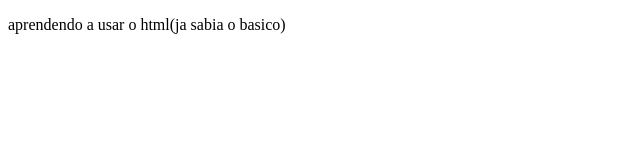
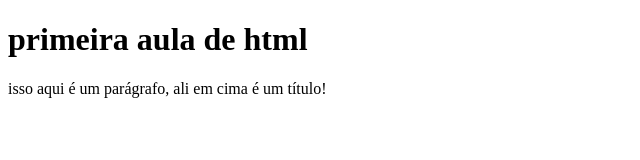
Before and after one commit to vitormntt/introducao-html, a plain HTML site: page index.html in a window 1280 px wide. Shown: the whole page, without its empty margins (0-640 px from the left). Drawn offline with Linux system fonts and the light colour scheme.

Commit message:
testando coisas do html

```diff
--- a/index.html
+++ b/index.html
@@ -7,7 +7,8 @@
 </head>
 <body>
 
-    <p>aprendendo a usar o html(ja sabia o basico)</p>
+    <h1>primeira aula de html</h1>
+    <p>isso aqui é um parágrafo, ali em cima é um título!</p>
 
 </body>
 </html>
```
